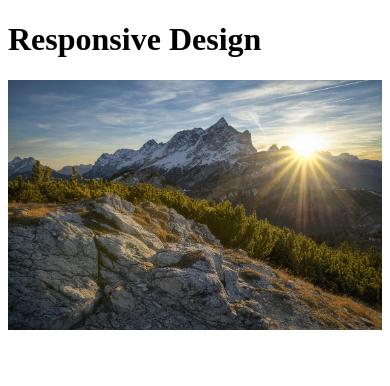
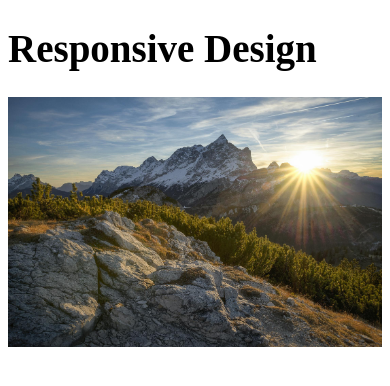
Before and after one commit to ShareghYusefi/ResponsiveDesign, a plain HTML site: page index.html in a window 390 px wide. Drawn offline with Linux system fonts and the light colour scheme.

Commit message:
Responsive Typography

```diff
--- a/index.html
+++ b/index.html
@@ -18,6 +18,18 @@
         /* cover keeps the aspect ratio and covers the whole element */
         background-size: cover;
       }
+
+      /* Viewport is the visible area of the webpage */
+      /*
+        1. 1px = 1/96th of 1 inch
+        2. 1vw = 1% of viewport width
+        3. 1vh = 1% of viewport height
+        4. 1vmin = 1vw or 1vh, whichever is smaller
+        5. 1vmax = 1vw or 1vh, whichever is larger
+      */
+      h1 {
+        font-size: 10vw;
+      }
     </style>
   </head>
   <body>
```
